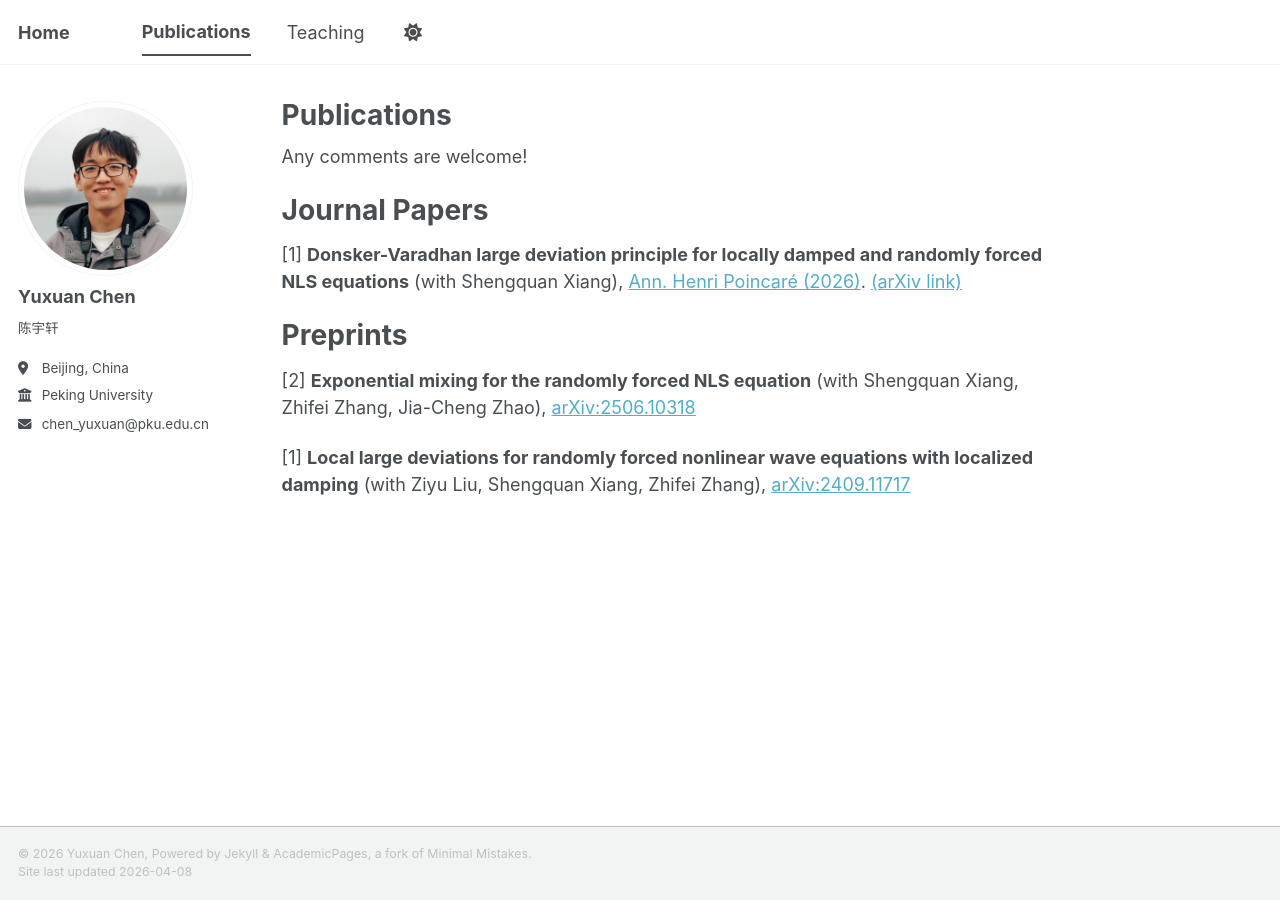
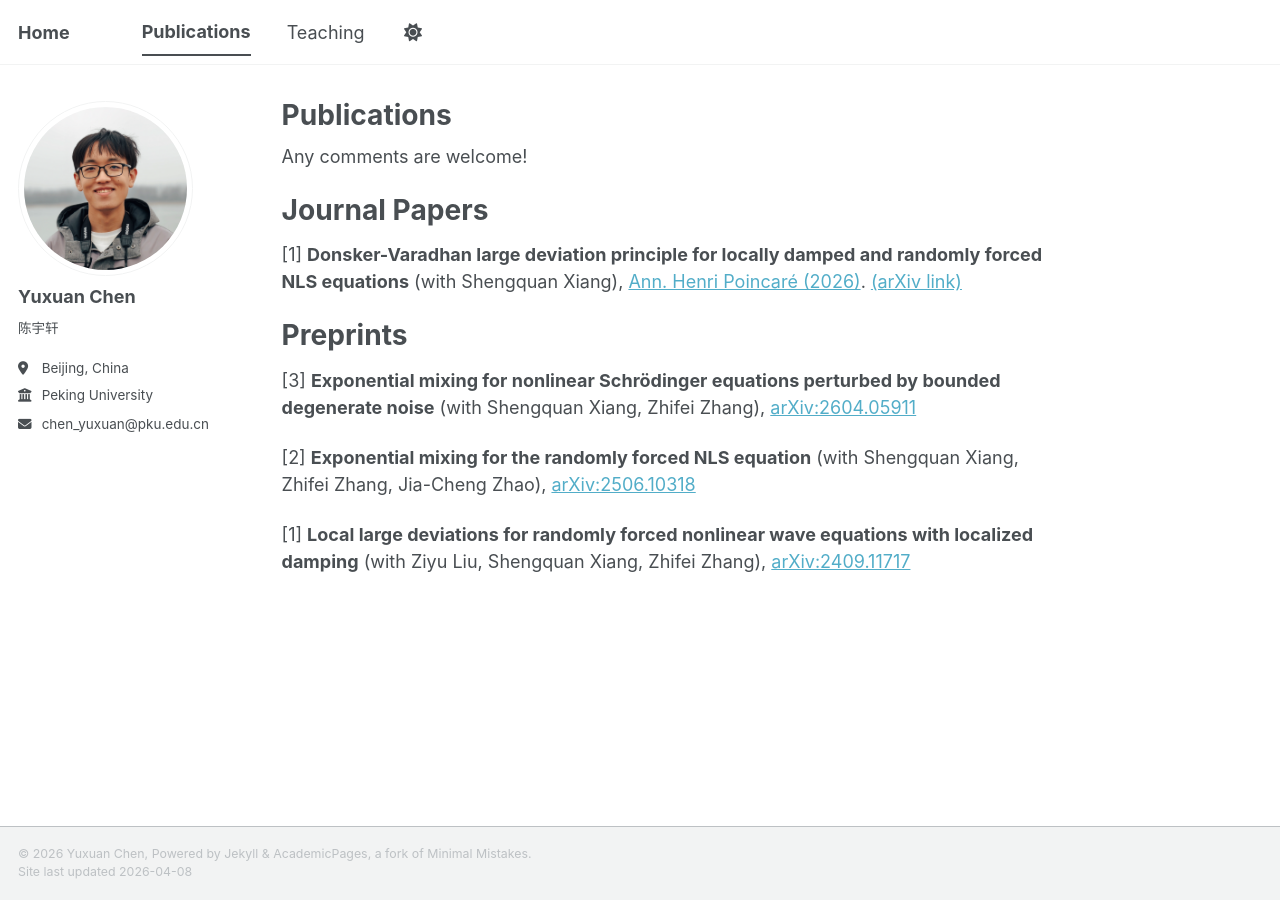
Before and after one commit to yxchen-pku/yxchen-pku.github.io, a Jekyll site: the page built from _pages/publications.md, in a window 1280 px wide. Built offline with Jekyll 4.4.1, drawn with Linux system fonts in a browser that asks for light colours; a script bundle is joined from its source files by our own code; library files that are not in the unit come from our copies.

Commit message:
Update publications.md

```diff
--- a/_pages/publications.md
+++ b/_pages/publications.md
@@ -16,6 +16,8 @@
 Preprints
 =====
 
+[3] **Exponential mixing for nonlinear Schrödinger equations perturbed by bounded degenerate noise** (with Shengquan Xiang, Zhifei Zhang), [arXiv:2604.05911](https://arxiv.org/abs/2604.05911)
+
 [2] **Exponential mixing for the randomly forced NLS equation** (with Shengquan Xiang, Zhifei Zhang, Jia-Cheng Zhao), [arXiv:2506.10318](https://arxiv.org/abs/2506.10318)
 
 [1] **Local large deviations for randomly forced nonlinear wave equations with localized damping** (with Ziyu Liu, Shengquan Xiang, Zhifei Zhang), [arXiv:2409.11717](https://arxiv.org/abs/2409.11717)
```
